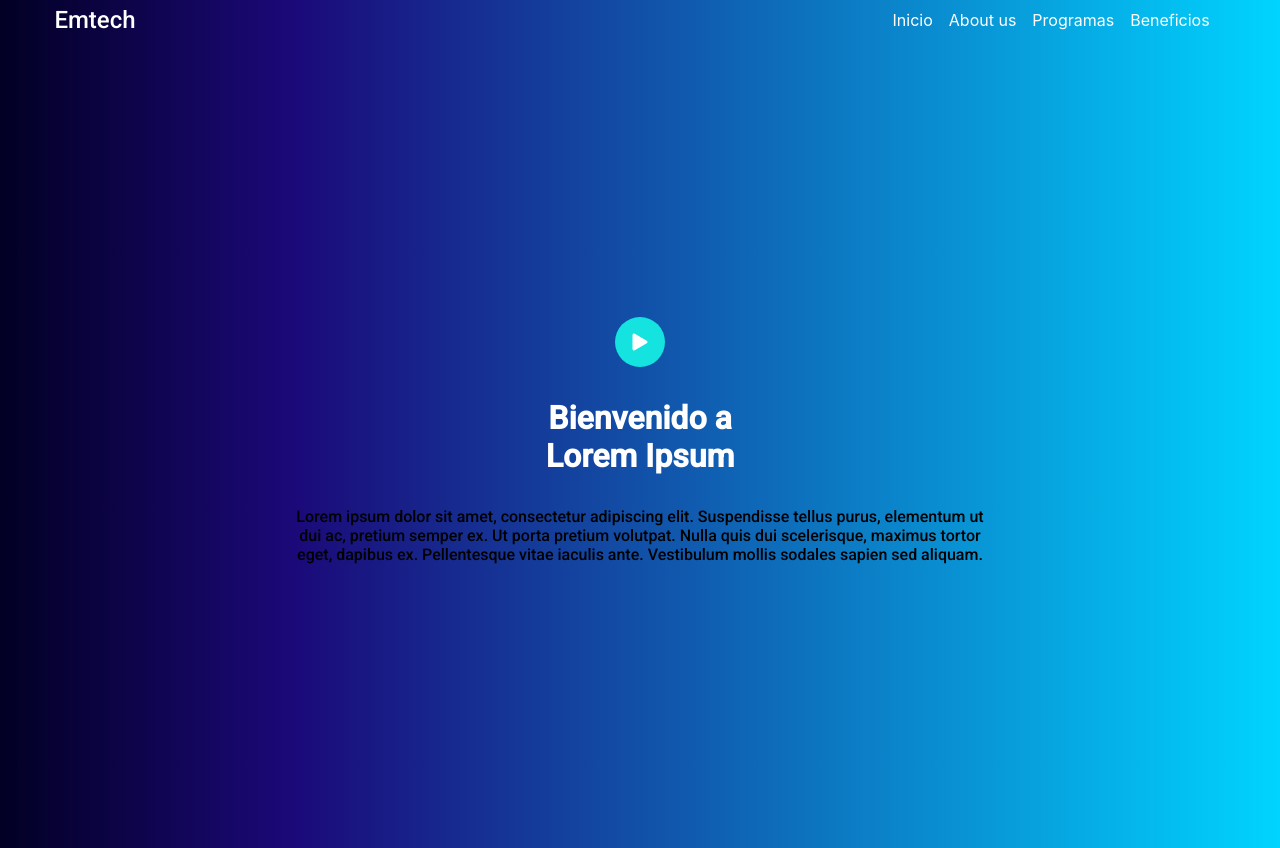
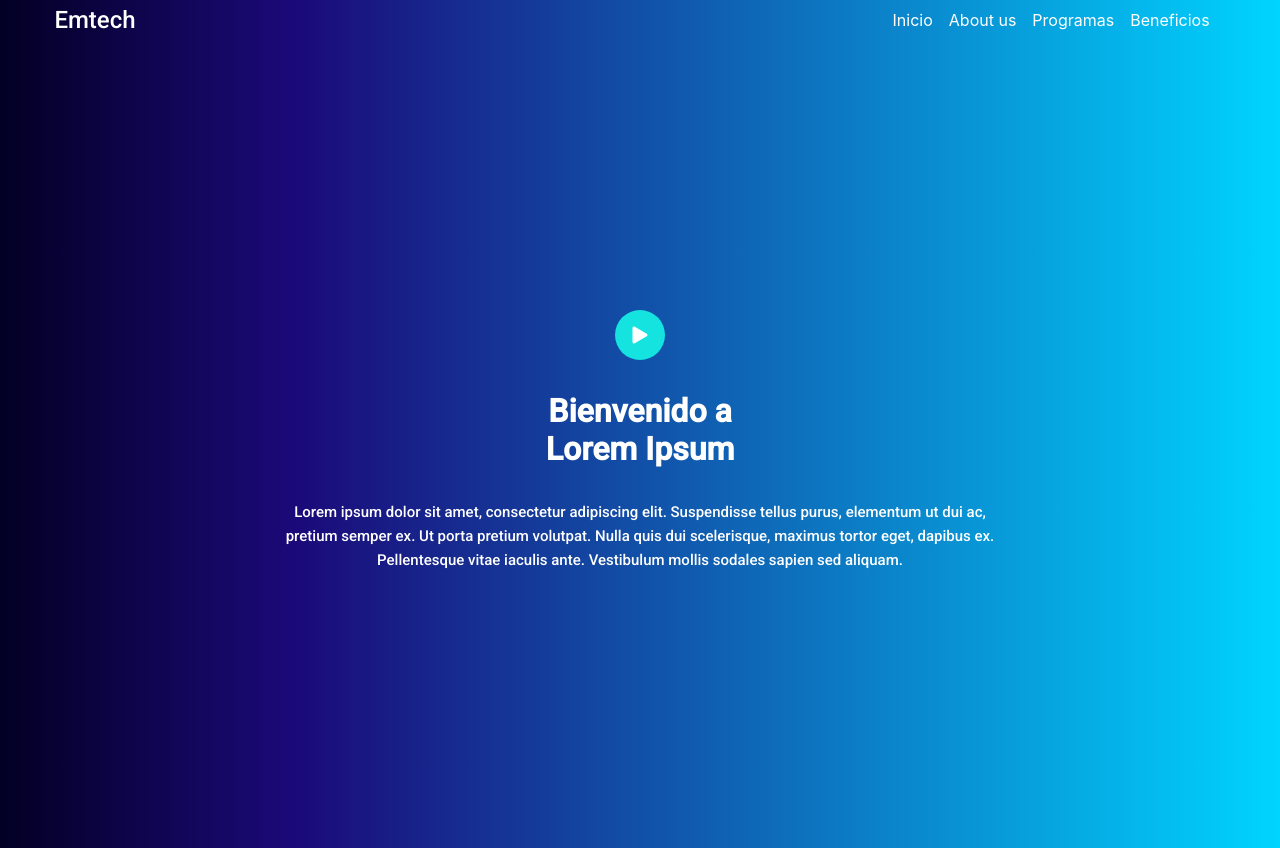
Before and after one commit to RobertoAlaniz30/emtech, a React (Create React App) app: page / in a window 1280 px wide. Built offline with nearby package versions, Linux system fonts and the light colour scheme.

Commit message:
custom hook to use Modal component created

```diff
--- a/src/App.js
+++ b/src/App.js
@@ -28,7 +28,7 @@ function App() {
               Bienvenido a <p> Lorem Ipsum</p>
             </h1>
 
-            <p>
+            <p className="algo">
               {" "}
               Lorem ipsum dolor sit amet, consectetur adipiscing elit.
               Suspendisse tellus purus, elementum ut dui ac, pretium semper ex.
--- a/src/App.scss
+++ b/src/App.scss
@@ -45,4 +45,6 @@ h1,h2,p,span {
 .algo{
   color: white;
   font-weight: 400px;
+  font-size: 15px;
+  line-height: 24px;
 }
```
Also changed, not shown: src/hooks/useModal.js (added, +19 -0 lines).
